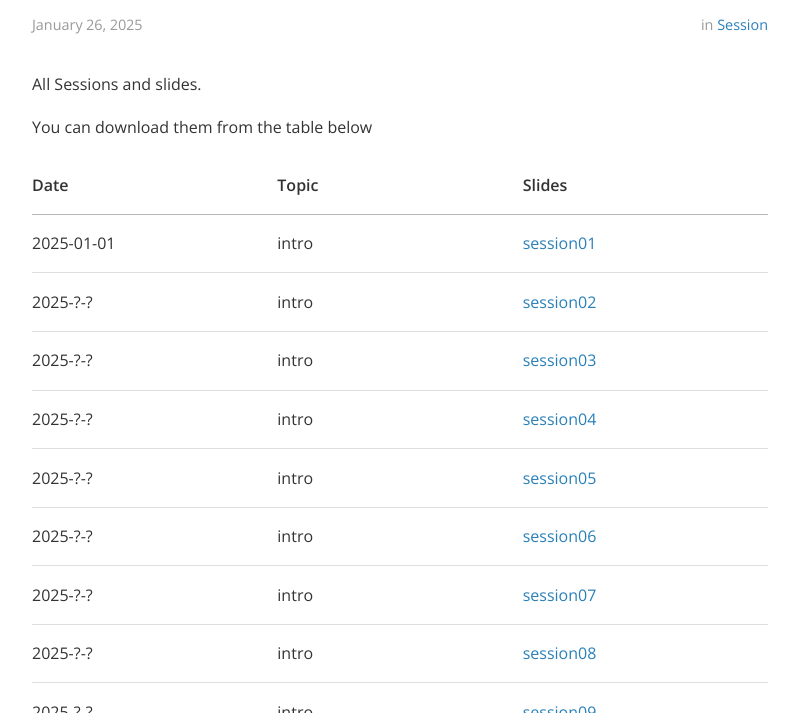
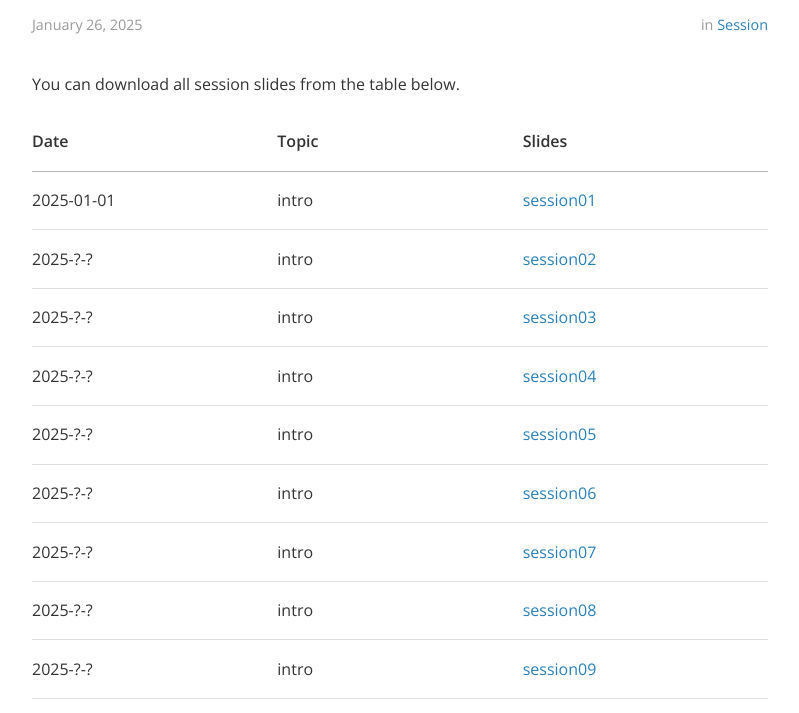
Before and after one commit to aComputerNetworks/aComputerNetworks.github.io, a Jekyll site: the page built from _posts/2025-01-26-session1.md, in a window 1280 px wide and 900 px high, scrolled down 322 px, cut to the strip 187-900 px from the top of the window. Shown: the whole strip, without its empty margins (240-1039 px from the left). Built offline with Jekyll 4.4.1, drawn with Linux system fonts in a browser that asks for light colours; nearby versions of some CDN libraries.

Commit message:
better session

```diff
--- a/_posts/2025-01-26-session1.md
+++ b/_posts/2025-01-26-session1.md
@@ -8,9 +8,7 @@ tags:	session slide
 cover:  "/assets/instacode.png"
 ---
 
-All Sessions and slides.
-
-You can download them from the table below
+You can download all session slides from the table below.
 
 
 | Date       | Topic | Slides     |
```
